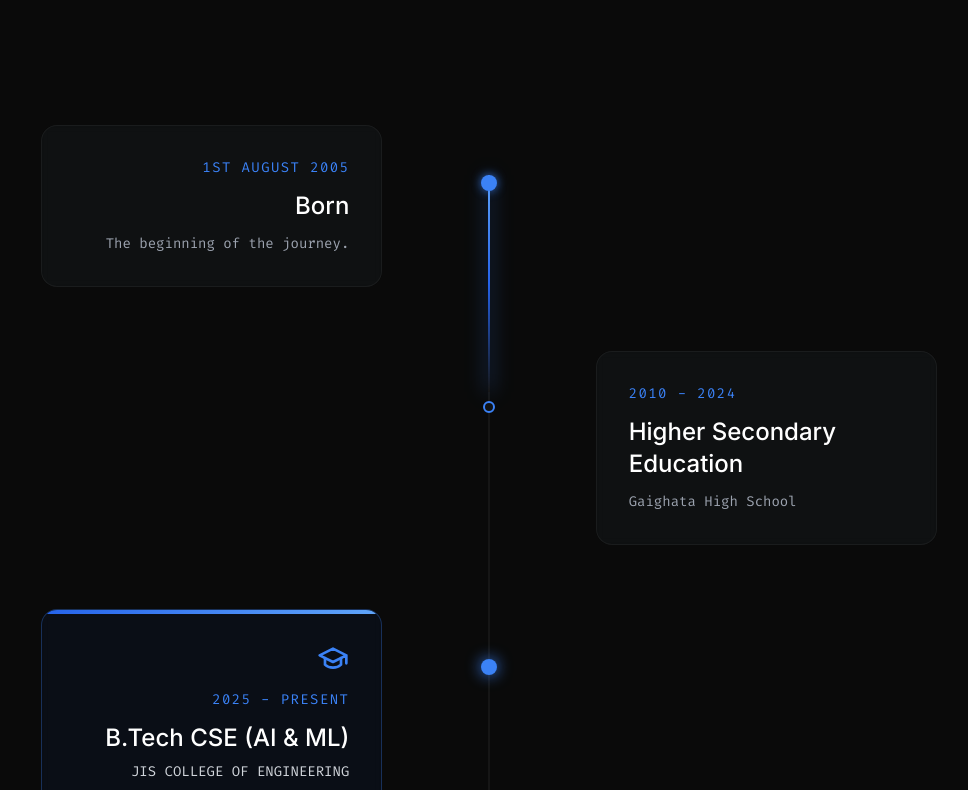
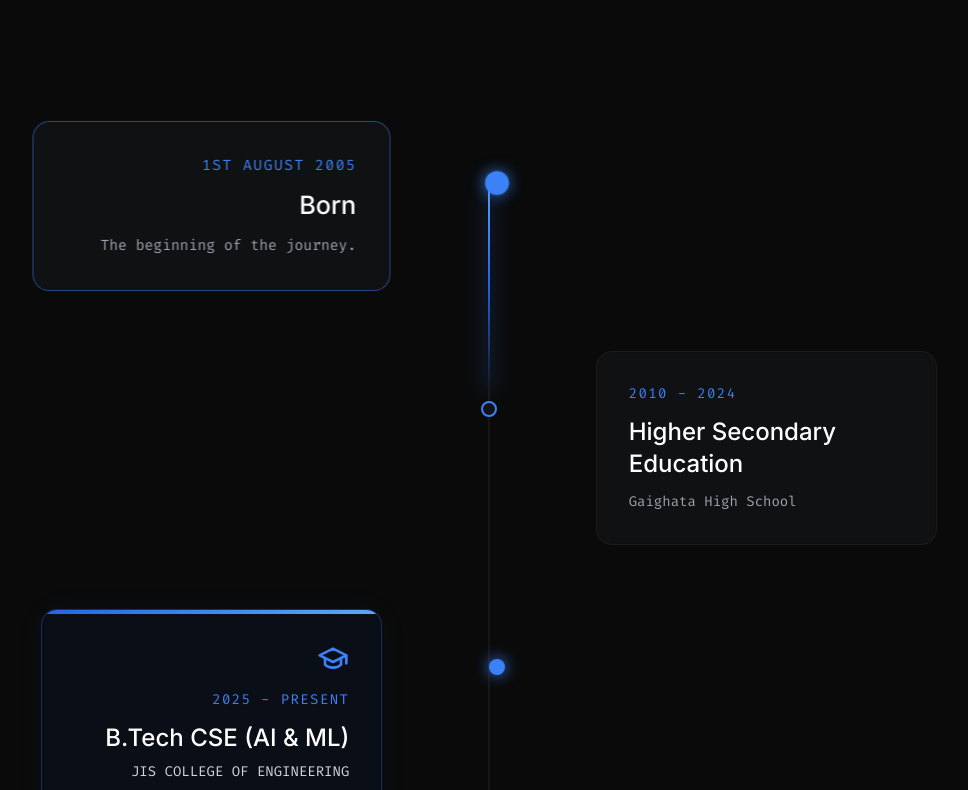
Before and after one commit to sayantani071/sayantani-portfolio, a React (Vite) app: page / in a window 1280 px wide. Shown: the part 1690-2480 px from the top of the page, without its empty margins (151-1119 px from the left). Built offline with nearby package versions, Linux system fonts and the light colour scheme.

Commit message:
Add scroll-driven dynamic popups and dot lighting in Education timeline

```diff
--- a/src/components/Education.jsx
+++ b/src/components/Education.jsx
@@ -10,6 +10,26 @@ const Education = () => {
   });
 
   const lineHeight = useTransform(scrollYProgress, [0, 1], ["0%", "100%"]);
+
+  // Transforms for Step 1
+  const dot1Scale = useTransform(scrollYProgress, [0, 0.05], [1, 1.5]);
+  const box1Scale = useTransform(scrollYProgress, [0, 0.05], [1, 1.05]);
+  const box1Border = useTransform(scrollYProgress, [0, 0.05], ["rgba(255,255,255,0.05)", "rgba(59,130,246,0.5)"]);
+
+  // Transforms for Step 2
+  const dot2Opacity = useTransform(scrollYProgress, [0.2, 0.35], [0, 1]);
+  const box2Scale = useTransform(scrollYProgress, [0.2, 0.35], [1, 1.05]);
+  const box2Border = useTransform(scrollYProgress, [0.2, 0.35], ["rgba(255,255,255,0.05)", "rgba(59,130,246,0.5)"]);
+
+  // Transforms for Step 3
+  const dot3Scale = useTransform(scrollYProgress, [0.55, 0.7], [1, 1.3]);
+  const box3Scale = useTransform(scrollYProgress, [0.55, 0.7], [1, 1.05]);
+  const box3Border = useTransform(scrollYProgress, [0.55, 0.7], ["rgba(59,130,246,0.3)", "rgba(59,130,246,0.8)"]);
+
+  // Transforms for Step 4
+  const dot4Opacity = useTransform(scrollYProgress, [0.85, 1], [0, 1]);
+  const box4Scale = useTransform(scrollYProgress, [0.85, 1], [1, 1.05]);
+  const box4Border = useTransform(scrollYProgress, [0.85, 1], ["rgba(255,255,255,0.05)", "rgba(59,130,246,0.5)"]);
 
   return (
     <section id="education" className="py-24 relative z-10 font-sans">
@@ -43,28 +63,35 @@ const Education = () => {
               <motion.div
                 initial={{ opacity: 0, x: -30 }}
                 whileInView={{ opacity: 1, x: 0 }}
-                viewport={{ once: true }}
-                className="bg-[#111315]/80 backdrop-blur-sm border border-white/5 p-8 rounded-2xl inline-block w-full max-w-sm"
+                viewport={{ once: true, margin: "-100px" }}
+                style={{ scale: box1Scale, borderColor: box1Border }}
+                className="bg-[#111315]/80 backdrop-blur-sm border p-8 rounded-2xl inline-block w-full max-w-sm transition-shadow duration-300 hover:shadow-[0_0_30px_rgba(59,130,246,0.15)]"
               >
                 <p className="text-blue-500 font-mono text-sm tracking-widest mb-3 uppercase">1st August 2005</p>
                 <h3 className="text-2xl text-white font-medium mb-3">Born</h3>
                 <p className="text-gray-400 font-mono text-sm">The beginning of the journey.</p>
               </motion.div>
             </div>
-            <div className="hidden md:block absolute left-1/2 transform -translate-x-1/2 top-[50px] w-4 h-4 bg-blue-500 rounded-full z-10 shadow-[0_0_10px_rgba(59,130,246,0.8)]"></div>
+            <motion.div
+              style={{ scale: dot1Scale }}
+              className="hidden md:block absolute left-1/2 transform -translate-x-1/2 top-[50px] w-4 h-4 bg-blue-500 rounded-full z-10 shadow-[0_0_10px_rgba(59,130,246,0.8)]"
+            ></motion.div>
             <div className="hidden md:block w-5/12 pl-8"></div>
           </div>
 
           {/* Higher Secondary */}
           <div className="relative flex flex-col md:flex-row justify-between w-full mb-16 items-start">
             <div className="hidden md:block w-5/12 pr-8"></div>
-            <div className="hidden md:block absolute left-1/2 transform -translate-x-1/2 top-[50px] w-3 h-3 bg-[#111315] border-2 border-blue-500 rounded-full z-10"></div>
+            <div className="hidden md:block absolute left-1/2 transform -translate-x-1/2 top-[50px] w-4 h-4 bg-[#111315] border-2 border-blue-500 rounded-full z-10 overflow-hidden">
+              <motion.div style={{ opacity: dot2Opacity }} className="w-full h-full bg-blue-500 shadow-[0_0_10px_rgba(59,130,246,0.8)]" />
+            </div>
             <div className="md:w-5/12 md:pl-8 w-full">
               <motion.div
                 initial={{ opacity: 0, x: 30 }}
                 whileInView={{ opacity: 1, x: 0 }}
-                viewport={{ once: true }}
-                className="bg-[#111315]/80 backdrop-blur-sm border border-white/5 p-8 rounded-2xl inline-block w-full max-w-sm"
+                viewport={{ once: true, margin: "-100px" }}
+                style={{ scale: box2Scale, borderColor: box2Border }}
+                className="bg-[#111315]/80 backdrop-blur-sm border p-8 rounded-2xl inline-block w-full max-w-sm transition-shadow duration-300 hover:shadow-[0_0_30px_rgba(59,130,246,0.15)]"
               >
                 <p className="text-blue-500 font-mono text-sm tracking-widest mb-3 uppercase">2010 - 2024</p>
                 <h3 className="text-2xl text-white font-medium mb-3">Higher Secondary<br/>Education</h3>
@@ -79,8 +106,9 @@ const Education = () => {
               <motion.div
                 initial={{ opacity: 0, x: -30 }}
                 whileInView={{ opacity: 1, x: 0 }}
-                viewport={{ once: true }}
-                className="bg-[#0a0f1a]/80 backdrop-blur-sm border border-blue-500/30 p-8 rounded-2xl w-full max-w-md relative overflow-hidden group"
+                viewport={{ once: true, margin: "-100px" }}
+                style={{ scale: box3Scale, borderColor: box3Border }}
+                className="bg-[#0a0f1a]/80 backdrop-blur-sm border p-8 rounded-2xl w-full max-w-md relative overflow-hidden group transition-shadow duration-300 shadow-[0_0_30px_rgba(59,130,246,0.05)] hover:shadow-[0_0_40px_rgba(59,130,246,0.2)]"
               >
                 <div className="absolute top-0 left-0 w-full h-1 bg-gradient-to-r from-blue-600 to-blue-400"></div>
                 <div className="absolute inset-0 bg-gradient-to-b from-blue-500/10 to-transparent opacity-0 group-hover:opacity-100 transition-opacity duration-500"></div>
@@ -116,20 +144,26 @@ const Education = () => {
                 <p className="md:text-right text-left text-[10px] text-gray-500 font-mono mt-2 uppercase tracking-widest">IN PROGRESS</p>
               </motion.div>
             </div>
-            <div className="hidden md:block absolute left-1/2 transform -translate-x-1/2 top-[50px] w-4 h-4 bg-blue-500 rounded-full z-10 shadow-[0_0_15px_rgba(59,130,246,1)]"></div>
+            <motion.div
+              style={{ scale: dot3Scale }}
+              className="hidden md:block absolute left-1/2 transform -translate-x-1/2 top-[50px] w-4 h-4 bg-blue-500 rounded-full z-10 shadow-[0_0_15px_rgba(59,130,246,1)]"
+            ></motion.div>
             <div className="hidden md:block w-5/12 pl-8"></div>
           </div>
 
           {/* End of Journey */}
           <div className="relative flex flex-col md:flex-row justify-between w-full items-start">
             <div className="hidden md:block w-5/12 pr-8"></div>
-            <div className="hidden md:block absolute left-1/2 transform -translate-x-1/2 top-[50px] w-3 h-3 bg-transparent border border-gray-600 rounded-full z-10"></div>
+            <div className="hidden md:block absolute left-1/2 transform -translate-x-1/2 top-[50px] w-4 h-4 bg-[#111315] border-2 border-gray-600 rounded-full z-10 overflow-hidden">
+              <motion.div style={{ opacity: dot4Opacity }} className="w-full h-full bg-blue-500 shadow-[0_0_10px_rgba(59,130,246,0.8)]" />
+            </div>
             <div className="md:w-5/12 md:pl-8 w-full">
               <motion.div
                 initial={{ opacity: 0, x: 30 }}
                 whileInView={{ opacity: 1, x: 0 }}
-                viewport={{ once: true }}
-                className="bg-[#111315]/80 backdrop-blur-sm border border-white/5 p-8 rounded-2xl inline-block w-full max-w-sm"
+                viewport={{ once: true, margin: "-100px" }}
+                style={{ scale: box4Scale, borderColor: box4Border }}
+                className="bg-[#111315]/80 backdrop-blur-sm border p-8 rounded-2xl inline-block w-full max-w-sm transition-shadow duration-300 hover:shadow-[0_0_30px_rgba(59,130,246,0.15)]"
               >
                 <p className="text-blue-500 font-mono text-sm tracking-widest mb-3 uppercase">TBD</p>
                 <h3 className="text-2xl text-white font-medium mb-3">End of Journey</h3>
```
